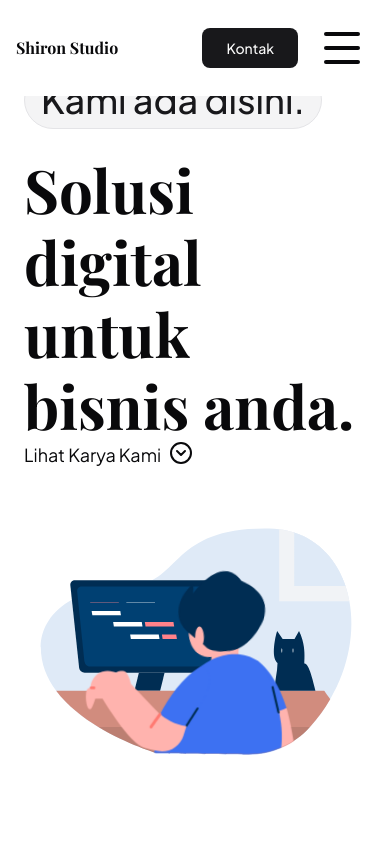
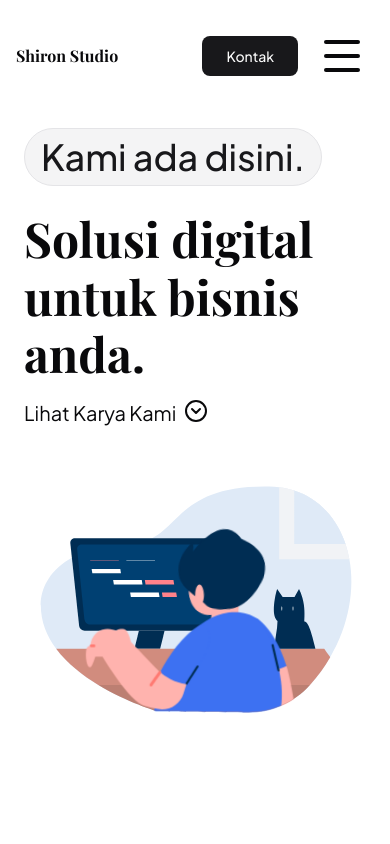
Before and after one commit to shironxn/shironstudio, a Next.js app: page / in a window 390 px wide. Shown: the top 844 px of the page. Built offline with nearby package versions, Linux system fonts and the light colour scheme; a web font is replaced by a local one.

Commit message:
chore: update navbar

```diff
--- a/src/app/globals.css
+++ b/src/app/globals.css
@@ -124,6 +124,14 @@
   h3 {
     @apply font-playfair-display;
   }
+
+  h1 {
+    @apply font-bold text-5xl lg:text-6xl;
+  }
+
+  p {
+    @apply text-xl lg:text-lg leading-relaxed;
+  }
 }
 
 @utility container {
--- a/src/components/home/hero-section.tsx
+++ b/src/components/home/hero-section.tsx
@@ -8,9 +8,9 @@ import Link from "next/link";
 
 const HeroSection = () => {
   return (
-    <div className="min-h-screen flex items-center justify-center">
+    <section className="min-h-screen flex items-center justify-center py-32">
       <div className="container grid lg:grid-cols-2 gap-12">
-        <div className="flex flex-col justify-between">
+        <div className="flex flex-col justify-between gap-4">
           <div>
             <Badge
               variant="secondary"
@@ -18,11 +18,11 @@ const HeroSection = () => {
             >
               Kami ada disini.
             </Badge>
-            <h1 className="mt-6 max-w-[17ch] text-6xl font-bold leading-[1.2]!">
+            <h1 className="mt-6 max-w-[17ch]  leading-[1.2]!">
               Solusi digital untuk bisnis anda.
             </h1>
           </div>
-          <Link href="#works" className="flex gap-2 text-lg">
+          <Link href="#works" className="flex gap-2 text-xl lg:text-lg">
             Lihat Karya Kami <ChevronDownCircleIcon />
           </Link>
         </div>
@@ -30,7 +30,7 @@ const HeroSection = () => {
           <Lottie animationData={animation} loop />
         </div>
       </div>
-    </div>
+    </section>
   );
 };
 
--- a/src/components/layout/navbar.tsx
+++ b/src/components/layout/navbar.tsx
@@ -1,7 +1,10 @@
+"use client";
+
 import { Logo } from "@/components/layout/logo";
 import { NavigationSheet } from "@/components/layout/navigation-sheet";
 import { Button } from "@/components/ui/button";
 import Link from "next/link";
+import { useEffect, useState } from "react";
 
 const contact = {
   phone: "62895392167612",
@@ -10,8 +13,21 @@ const contact = {
 };
 
 const Navbar = () => {
+  const [isScrolled, setIsScrolled] = useState(false);
+
+  useEffect(() => {
+    const handleScroll = () => {
+      setIsScrolled(window.scrollY > 180);
+    };
+
+    window.addEventListener("scroll", handleScroll);
+    return () => window.removeEventListener("scroll", handleScroll);
+  });
+
   return (
-    <nav className="bg-background py-4 fixed w-full z-50">
+    <nav
+      className={`fixed top-0 left-0 right-0 z-50 transistion-all duration-300 w-full ${isScrolled ? "bg-background/95 backdrop-blur-lg shadow py-3" : "bg-transparent py-6"}`}
+    >
       <div className="h-full flex items-center justify-between max-w-(--breakpoint-xl) mx-auto px-4 sm:px-6 lg:px-8">
         <Logo />
 
```
